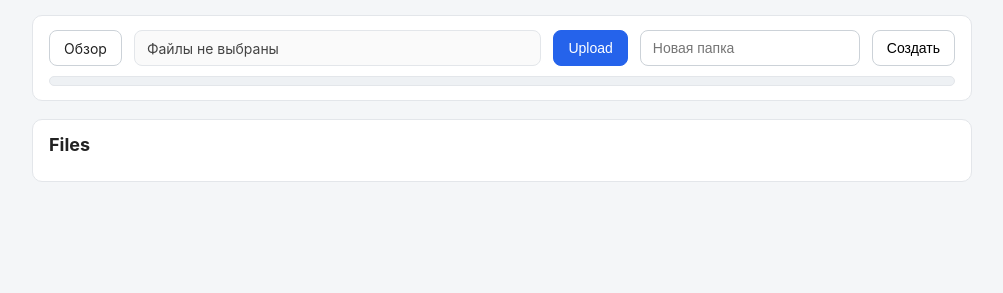
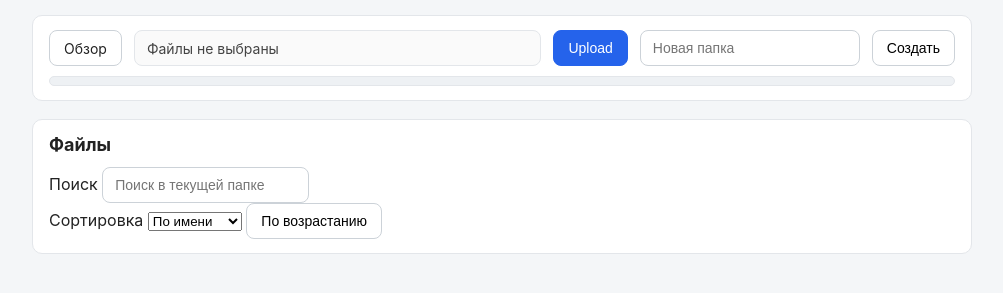
Before and after one commit to the-spark1ch/lanbox, a plain HTML site: page public/index.html in a window 1280 px wide. Shown: the part 127-420 px from the top of the page, without its empty margins (138-1141 px from the left). Drawn offline with Linux system fonts and the light colour scheme; no server answers.

Commit message:
Add search and sorting functionality in index.html

```diff
--- a/public/index.html
+++ b/public/index.html
@@ -38,7 +38,25 @@
     </section>
 
     <section class="card">
-      <h2>Files</h2>
+      <div class="section-head">
+        <h2>Файлы</h2>
+        <div class="toolbar">
+          <div class="searchbar">
+            <label class="sortlabel" for="searchInput">Поиск</label>
+            <input id="searchInput" class="text search-input" type="search" placeholder="Поиск в текущей папке" />
+          </div>
+          <div class="sortbar">
+            <label class="sortlabel" for="sortField">Сортировка</label>
+            <select id="sortField" class="select">
+              <option value="name">По имени</option>
+              <option value="mtimeMs">По дате</option>
+              <option value="size">По размеру</option>
+              <option value="type">По типу</option>
+            </select>
+            <button id="sortDirBtn" type="button" class="btn secondary">По возрастанию</button>
+          </div>
+        </div>
+      </div>
       <div id="list" class="file-list"></div>
     </section>
   </div>
```
